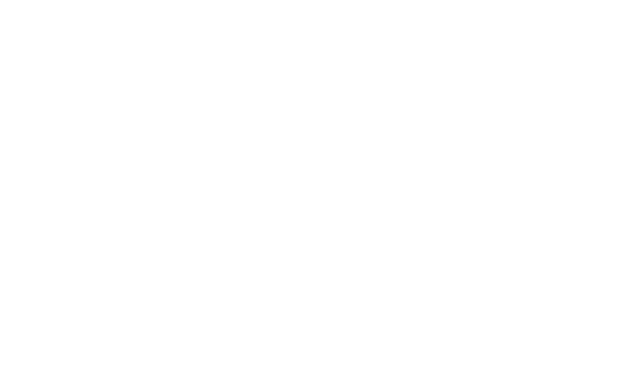
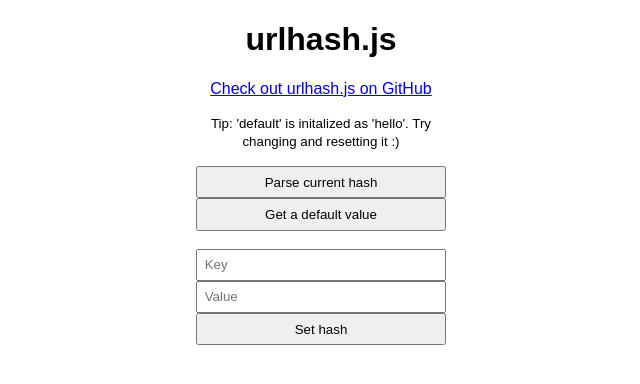
Before and after one commit to EastingAndNorthing/urlhash, a website: page index.html in a window 1280 px wide. Shown: the whole page, without its empty margins (319-959 px from the left). Drawn offline with Linux system fonts and the light colour scheme.

Commit message:
Example HTML

```diff
--- a/index.html
+++ b/index.html
@@ -5,16 +5,39 @@
 	<meta charset="UTF-8">
 	<meta name="viewport" content="width=device-width, initial-scale=1">
 
-	<title>URLHash.js</title>
+	<title>urlhash.js</title>
 	<meta name="author" content="Mark Oosting">
-	<meta name="description" content="">
 
-	<!-- <link rel="stylesheet" href="style/style.css"> -->
-    <script src="dist/urlhash.min.js"></script>
+	<script src="dist/urlhash.min.js"></script>
+	<script>window.urlhash = new urlHash({ default: 'hello' });</script>
+	<style>
+		body {
+			text-align: center;
+			font-family: sans-serif;
+			max-width: 250px;
+			margin: auto;
+		}
+		input, button {
+			box-sizing: border-box;
+			width: 100%;
+			padding: 0.5em;
+		}
+	</style>
 </head>
 
 <body>
 
+	<h1>urlhash.js</h1>
+	<p><a href="https://github.com/EastingAndNorthing/urlhash">Check out urlhash.js on GitHub</a></p>
+	<p><small>Tip: 'default' is initalized as 'hello'. Try changing and resetting it :)</small></p>
+
+	<button onclick="alert(JSON.stringify(urlhash.getParams(true), null, 2))">Parse current hash</button><br>
+	<button onclick="alert('default: ' + urlhash.get('default'))">Get a default value</button><br>
+	<br>
+	<input id="key" type="text" placeholder="Key"><br>
+	<input id="value" type="text" placeholder="Value"><br>
+	<button onclick="urlhash.set(document.getElementById('key').value, document.getElementById('value').value)">Set hash</button><br>
+
 </body>
 
 </html>
```
